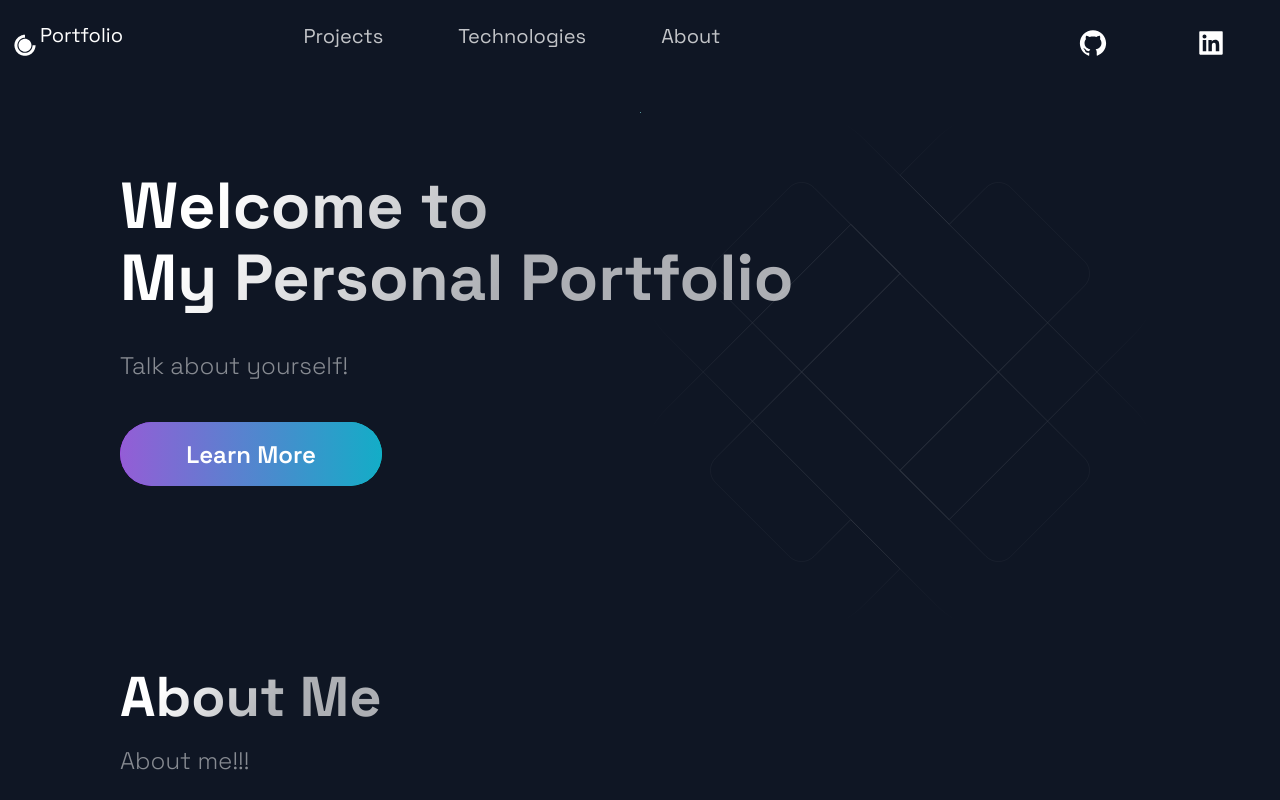
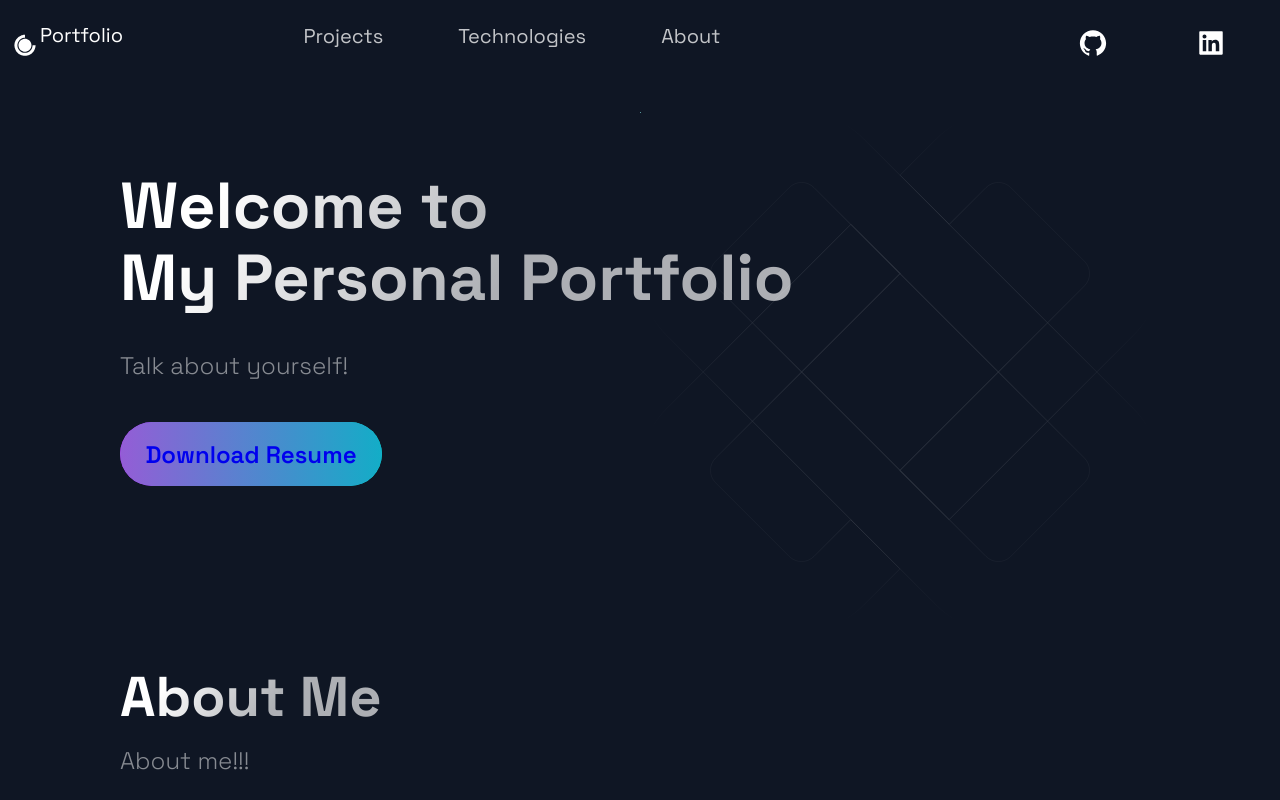
Before and after one commit to velvetarchangel/portfolio_website, a Next.js app: page / in a window 1280 px wide. Shown: the top 800 px of the page. Built offline with nearby package versions, Linux system fonts and the light colour scheme.

Commit message:
Resume download working

```diff
--- a/src/components/Hero/Hero.js
+++ b/src/components/Hero/Hero.js
@@ -8,7 +8,7 @@ import {
 import Button from "../../styles/GlobalComponents/Button";
 import { LeftSection } from "./HeroStyles";
 
-const Hero = (props) => (
+const Hero = () => (
   <Section row nopadding>
     <LeftSection>
       <SectionTitle main center>
@@ -16,7 +16,15 @@ const Hero = (props) => (
         My Personal Portfolio
       </SectionTitle>
       <SectionText>Talk about yourself!</SectionText>
-      <Button>Learn More</Button>
+      <Button>
+        <a
+          href="Himika_Dastidar_2022_Master_Resume_v2.pdf"
+          download
+          target="_blank"
+        >
+          Download Resume
+        </a>
+      </Button>
     </LeftSection>
   </Section>
 );
--- a/src/components/TimeLine/TimeLine.js
+++ b/src/components/TimeLine/TimeLine.js
@@ -65,7 +65,7 @@ const Timeline = () => {
     <Section id="about">
       <SectionTitle> About Me</SectionTitle>
       <SectionText>About me!!! </SectionText>
-      {/* <CarouselContainer ref={carouselRef} onScroll={handleScroll}>
+      <CarouselContainer ref={carouselRef} onScroll={handleScroll}>
         {TimeLineData.map((item, index) => (
           <CarouselMobileScrollNode
             key={index}
@@ -95,7 +95,7 @@ const Timeline = () => {
             <CarouselButtonDot active={activeItem} />
           </CarouselButton>
         ))}
-      </CarouselButtons> */}
+      </CarouselButtons>
     </Section>
   );
 };
```
Also changed, not shown: 2 other files (tests, documents, lock files or other folders).
